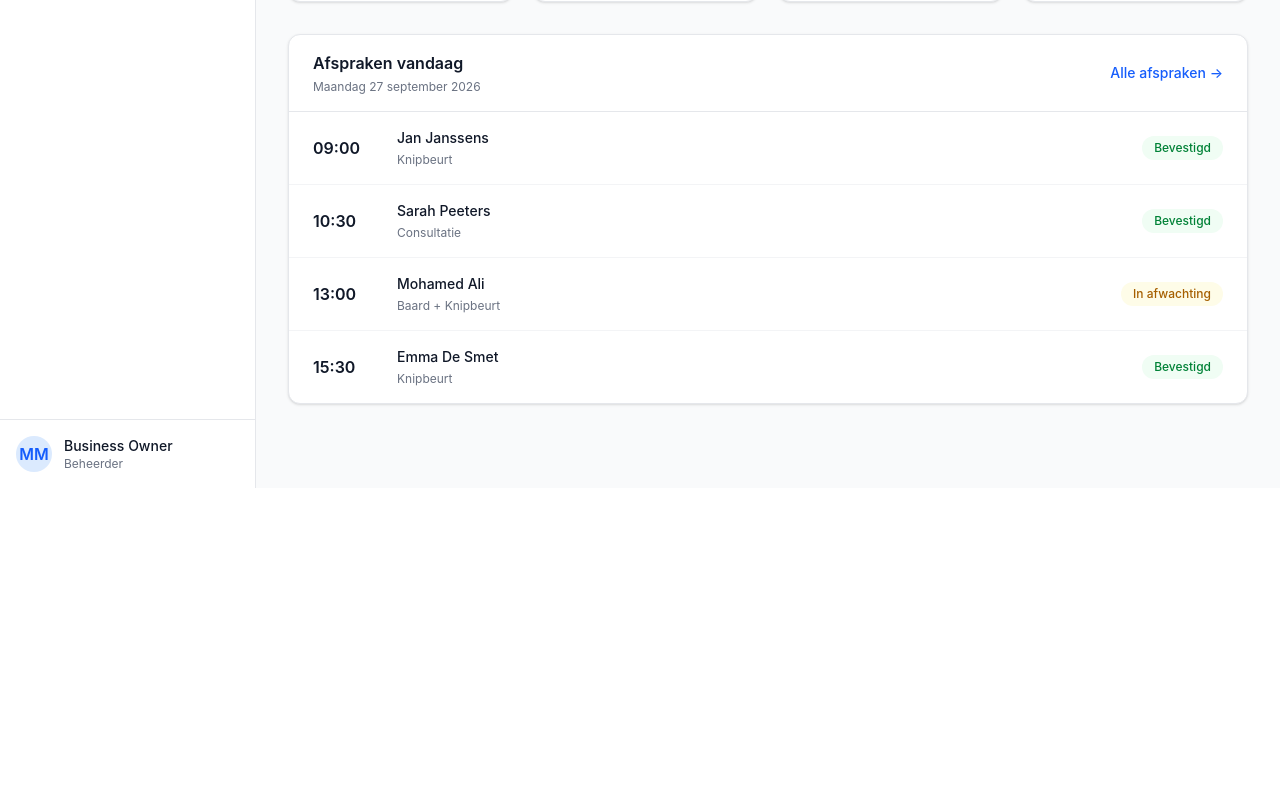
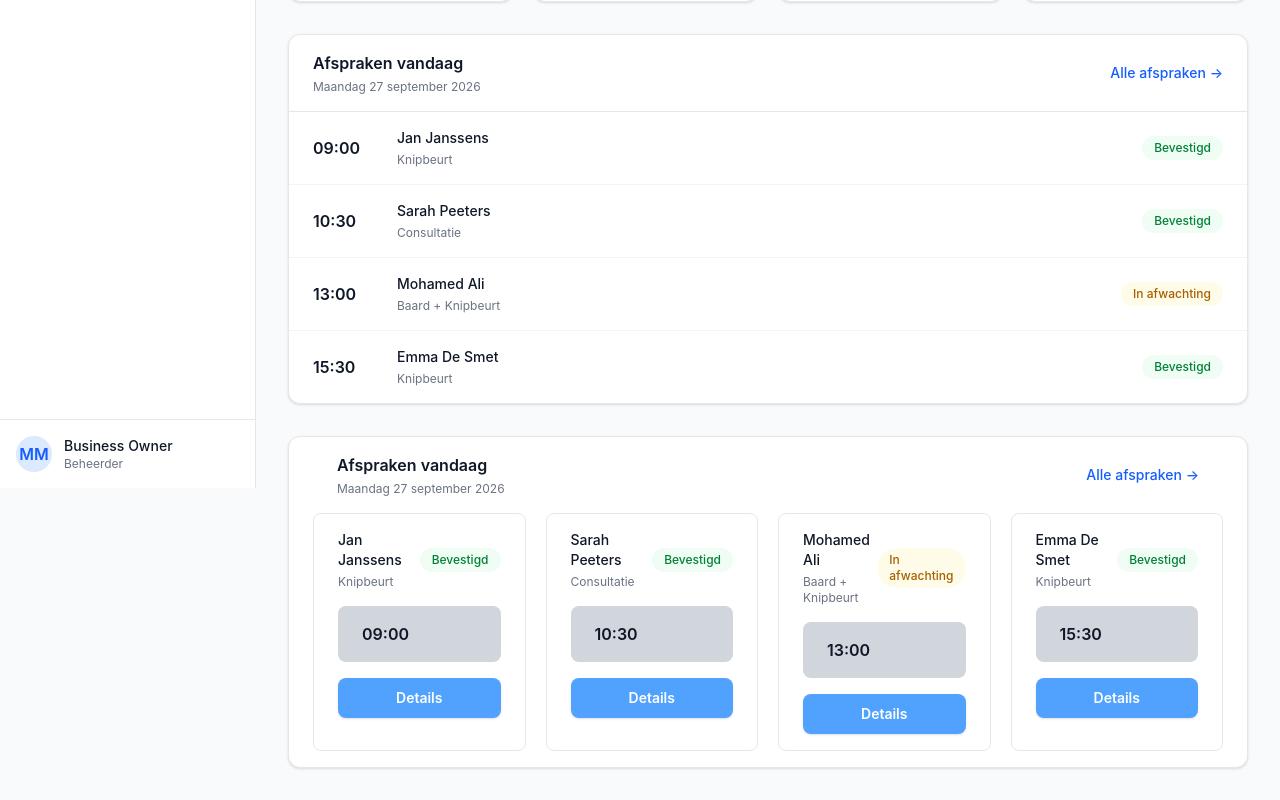
Before and after one commit to KDG-Muhammet/booking-system, a React (Vite) app: page /dashboard in a window 1280 px wide. Shown: the part 312-1112 px from the top of the page. Before the commit the page ends 800 px from the top, so only its background shows below. Built offline with nearby package versions, Linux system fonts and the light colour scheme.

Commit message:
added new style for dashboard

```diff
--- a/src/pages/Dashboard/Dashboard.tsx
+++ b/src/pages/Dashboard/Dashboard.tsx
@@ -28,13 +28,10 @@ function Dashboard() {
 
   return (
     <div className="space-y-8">
-
       {/* Header */}
       <div className="flex items-center justify-between">
         <div>
-          <h1 className="text-2xl font-bold text-gray-900">
-            Goedemorgen 👋
-          </h1>
+          <h1 className="text-2xl font-bold text-gray-900">Goedemorgen 👋</h1>
 
           <p className="mt-1 text-sm text-gray-500">
             Hier is een overzicht van je afspraken.
@@ -48,15 +45,10 @@ function Dashboard() {
 
       {/* Statistics */}
       <div className="grid grid-cols-1 gap-5 sm:grid-cols-2 lg:grid-cols-4">
+        <div className="rounded-xl border border-gray-200 bg-white p-5 shadow-sm">
+          <p className="text-sm text-gray-500">Afspraken vandaag</p>
 
-        <div className="rounded-xl border border-gray-200 bg-white p-5 shadow-sm">
-          <p className="text-sm text-gray-500">
-            Afspraken vandaag
-          </p>
-
-          <p className="mt-2 text-3xl font-bold text-gray-900">
-            8
-          </p>
+          <p className="mt-2 text-3xl font-bold text-gray-900">8</p>
 
           <p className="mt-2 text-xs text-green-600">
             ↑ 12% tegenover vorige week
@@ -64,58 +56,37 @@ function Dashboard() {
         </div>
 
         <div className="rounded-xl border border-gray-200 bg-white p-5 shadow-sm">
-          <p className="text-sm text-gray-500">
-            Klanten
-          </p>
+          <p className="text-sm text-gray-500">Klanten</p>
 
-          <p className="mt-2 text-3xl font-bold text-gray-900">
-            124
-          </p>
+          <p className="mt-2 text-3xl font-bold text-gray-900">124</p>
 
-          <p className="mt-2 text-xs text-green-600">
-            +8 deze maand
-          </p>
+          <p className="mt-2 text-xs text-green-600">+8 deze maand</p>
         </div>
 
         <div className="rounded-xl border border-gray-200 bg-white p-5 shadow-sm">
-          <p className="text-sm text-gray-500">
-            Diensten
-          </p>
+          <p className="text-sm text-gray-500">Diensten</p>
 
-          <p className="mt-2 text-3xl font-bold text-gray-900">
-            6
-          </p>
+          <p className="mt-2 text-3xl font-bold text-gray-900">6</p>
 
-          <p className="mt-2 text-xs text-gray-500">
-            Actieve diensten
-          </p>
+          <p className="mt-2 text-xs text-gray-500">Actieve diensten</p>
         </div>
 
         <div className="rounded-xl border border-gray-200 bg-white p-5 shadow-sm">
-          <p className="text-sm text-gray-500">
-            Omzet deze maand
-          </p>
+          <p className="text-sm text-gray-500">Omzet deze maand</p>
 
-          <p className="mt-2 text-3xl font-bold text-gray-900">
-            €2.840
-          </p>
+          <p className="mt-2 text-3xl font-bold text-gray-900">€2.840</p>
 
           <p className="mt-2 text-xs text-green-600">
             ↑ 8% tegenover vorige maand
           </p>
         </div>
-
       </div>
 
       {/* Appointments */}
       <div className="rounded-xl border border-gray-200 bg-white shadow-sm">
-
         <div className="flex items-center justify-between border-b border-gray-200 px-6 py-4">
-
           <div>
-            <h2 className="font-semibold text-gray-900">
-              Afspraken vandaag
-            </h2>
+            <h2 className="font-semibold text-gray-900">Afspraken vandaag</h2>
 
             <p className="mt-1 text-xs text-gray-500">
               Maandag 27 september 2026
@@ -125,19 +96,15 @@ function Dashboard() {
           <button className="text-sm font-medium text-blue-600 hover:text-blue-700">
             Alle afspraken →
           </button>
-
         </div>
 
         <div className="divide-y divide-gray-100">
-
           {appointments.map((appointment) => (
             <div
               key={`${appointment.time}-${appointment.customer}`}
               className="flex items-center justify-between px-6 py-4 hover:bg-gray-50"
             >
-
               <div className="flex items-center gap-5">
-
                 <div className="w-16">
                   <p className="font-semibold text-gray-900">
                     {appointment.time}
@@ -153,7 +120,6 @@ function Dashboard() {
                     {appointment.service}
                   </p>
                 </div>
-
               </div>
 
               <span
@@ -165,13 +131,66 @@ function Dashboard() {
               >
                 {appointment.status}
               </span>
-
             </div>
           ))}
-
         </div>
       </div>
 
+      <div className="rounded-xl border border-gray-200 bg-white shadow-sm px-6 py-4">
+        <div className="flex items-center justify-between px-6 pb-4">
+          <div>
+            <h2 className="font-semibold text-gray-900">Afspraken vandaag</h2>
+
+            <p className="mt-1 text-xs text-gray-500">
+              Maandag 27 september 2026
+            </p>
+          </div>
+
+          <button className="text-sm font-medium text-blue-600 hover:text-blue-700">
+            Alle afspraken →
+          </button>
+        </div>
+
+        <div className="grid grid-cols-1 gap-5 sm:grid-cols-2 lg:grid-cols-4">
+          {appointments.map((appointment) => (
+            <div
+              key={`${appointment.time}-${appointment.customer}`}
+              className="items-center justify-between px-6 py-4 hover:bg-gray-100 border border-gray-200 rounded-lg"
+            >
+              <div className="flex items-center justify-between pb-4">
+                <div>
+                  <p className="text-sm font-medium text-gray-900">
+                    {appointment.customer}
+                  </p>
+
+                  <p className="mt-1 text-xs text-gray-500">
+                    {appointment.service}
+                  </p>
+                </div>
+
+                <span
+                  className={`rounded-full px-3 py-1 text-xs font-medium ${
+                    appointment.status === "Bevestigd"
+                      ? "bg-green-50 text-green-700"
+                      : "bg-yellow-50 text-yellow-700"
+                  }`}
+                >
+                  {appointment.status}
+                </span>
+              </div>
+
+              <div className="bg-gray-300 rounded-lg px-6 py-4 ">
+                <p className="font-semibold text-gray-900">
+                  {appointment.time}
+                </p>
+              </div>
+              <button className="mt-4 w-full rounded-lg bg-blue-400 px-4 py-2.5 text-sm font-semibold text-white shadow-sm transition hover:bg-blue-700">
+                Details
+              </button>
+            </div>
+          ))}
+        </div>
+      </div>
     </div>
   );
 }
```
